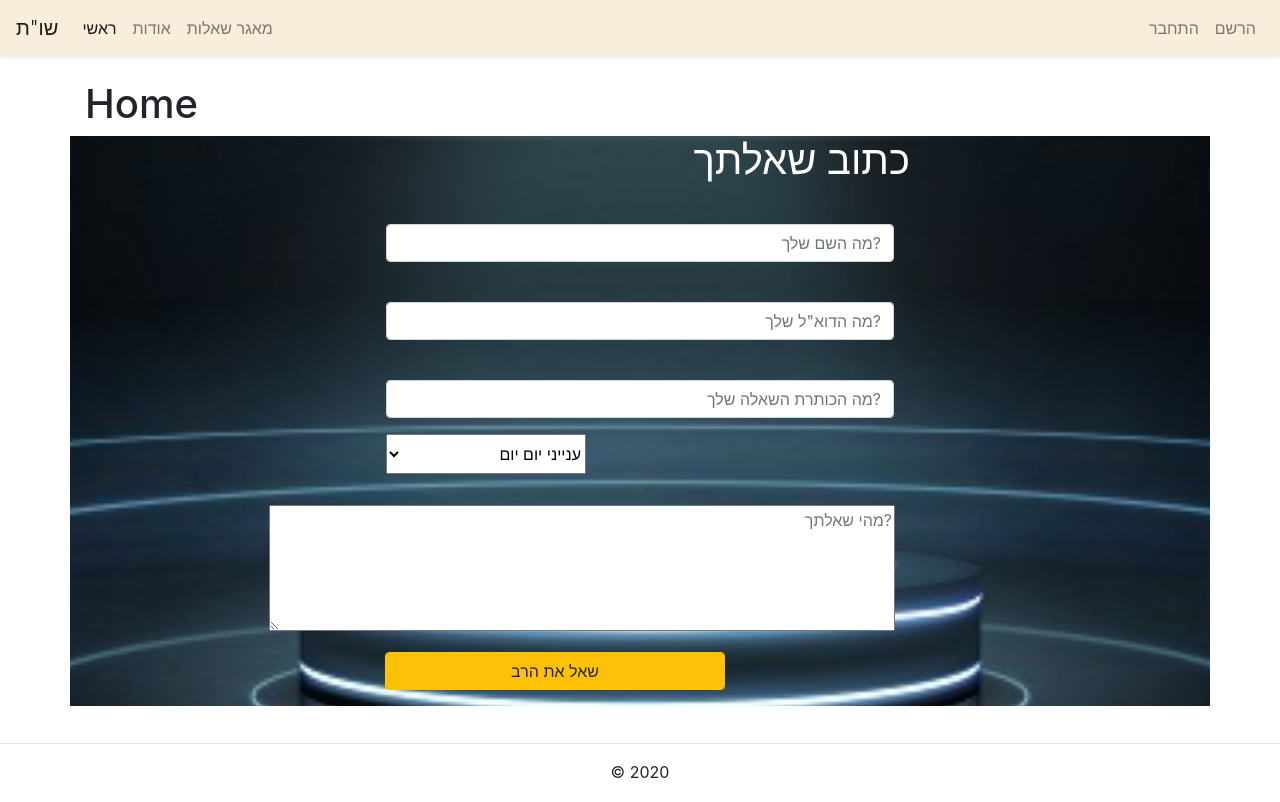
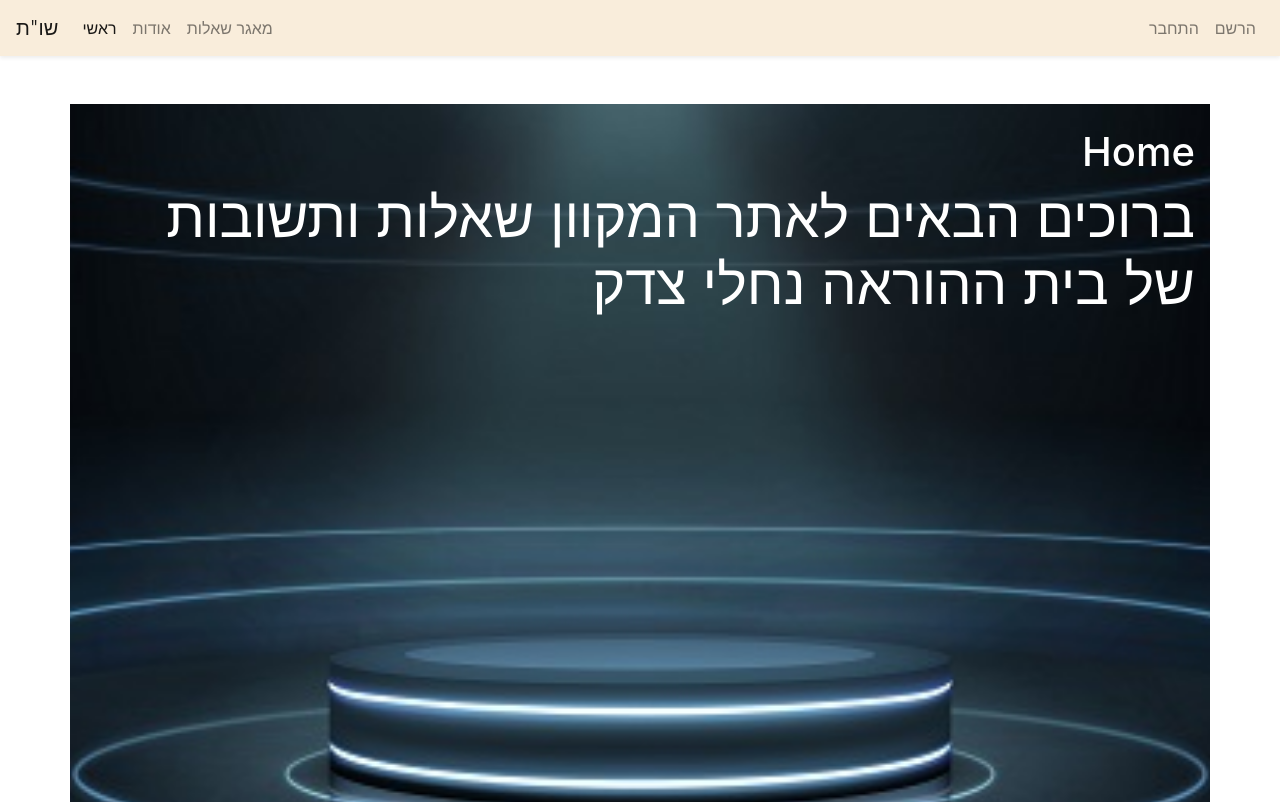
Before and after one commit to arielch242/rep1, a React (Create React App) app: page / in a window 1280 px wide. Shown: the top 802 px of the page. Built offline with nearby package versions, Linux system fonts and the light colour scheme.

Commit message:
axios interceptor

```diff
--- a/package.json
+++ b/package.json
@@ -16,6 +16,7 @@
     "react-dom": "^16.13.1",
     "react-router-dom": "^5.2.0",
     "react-scripts": "3.4.3",
+    "react-toastify": "^6.0.9",
     "toastify": "^2.0.1"
   },
   "scripts": {
--- a/src/App.jsx
+++ b/src/App.jsx
@@ -9,12 +9,14 @@ import About from "./components/about.jsx";
 import Home from "./components/home.jsx";
 import Signup from "./components/signup.jsx";
 import { Route , Switch } from 'react-router-dom';
-import { ToastContainer} from 'react-Toastify';
+import { ToastContainer} from 'react-toastify';
 import 'react-toastify/dist/ReactToastify.css';
+import AskForm from "./components/askForm";
 
 function App() {
   return (
     <div className="d-flex flex-column min-vh-100">
+      <ToastContainer/>
       <header>
         <NavBar />
       </header>
@@ -22,6 +24,7 @@ function App() {
         <Switch>
           <Route path="/about" component={About} />
           <Route path="/signup" component={Signup} />
+          <Route path="/askForm" component={AskForm} />
           <Route exact path="/" component={Home} />
         </Switch>
       </main>
--- a/src/components/about.jsx
+++ b/src/components/about.jsx
@@ -5,7 +5,7 @@ class About extends Component {
     state = {  }
     render() {
         return (
-            <div className="container">
+            <div className="container min-vh-100">
                 <PageHeader titleText="About us"/>
                 <p>Lorem ipsum dolor sit amet consectetur adipisicing elit. Autem at rem a vitae tempore quis hic non cupiditate exercitationem quae?</p>
             </div>
--- /dev/null
+++ b/src/components/askForm.jsx
@@ -0,0 +1,76 @@
+import React from "react";
+import Form from './common/form.jsx';
+import PageHeader from './common/pageHeader';
+
+class AskForm extends Form {
+  state = {
+    data: {
+      name: "",
+      email: "",
+      title: "",
+      topic: "",
+      article: "",
+    },
+    errors:{}
+  };
+
+  handleSubmit = (e) => {
+    e.preventDefault();
+    console.log(e);
+  };
+
+  render() {
+    return (
+      <React.Fragment>
+        <div className="container">
+          <PageHeader titleText="AskForm"/>
+        </div>
+      <section className="container h-100 bg-img">
+        <div className="row" style={{direction: "rtl"}}>
+          <div className="col-6 mx-auto">
+            <h1 className="text-white text-right">כתוב שאלתך</h1>
+
+            <form
+              className="form"
+              onSubmit={this.handleSubmit}
+            >
+              {this.renderInput('name','שם')}
+              {this.renderInput('email','דוא"ל')}
+              {this.renderInput('title','כותרת השאלה')}
+
+              <div className="form-group m-3">
+                <label className="control-label" htmlFor="name"></label>
+                <select dir="rtl" name="askTopic" id="askTopic">
+                  <option value="daily">ענייני יום יום</option>
+                  <option value="mammon">ממונות</option>
+                  <option value="kashrot">כשרות</option>
+                </select>
+              </div>
+
+              <textarea className="form-group"
+                name="askArticle"
+                id="askArticle"
+                cols="59"
+                rows="5"
+                placeholder="?מהי שאלתך"
+              ></textarea>
+              <div className="form-group col-md-12">
+                <label className="control-label" htmlFor="name"></label>
+                <input
+                  id="askSubmit"
+                  name="askSubmit"
+                  type="submit"
+                  value="שאל את הרב"
+                  className="form-control col-8 btn btn-warning text-center ml-auto"
+                />
+              </div>
+            </form>
+          </div>
+        </div>
+      </section>
+      </React.Fragment>
+    );
+  }
+}
+
+export default AskForm;
--- a/src/components/home.jsx
+++ b/src/components/home.jsx
@@ -1,73 +1,17 @@
-import React from "react";
-import Form from './common/form.jsx';
+import React, { Component }from "react";
 import PageHeader from './common/pageHeader';
 
-class Home extends Form {
+class Home extends Component {
   state = {
-    data: {
-      name: "",
-      email: "",
-      title: "",
-      topic: "",
-      article: "",
-    },
-    errors:{}
-  };
-
-  handleSubmit = (e) => {
-    e.preventDefault();
-    console.log(e);
   };
 
   render() {
     return (
       <React.Fragment>
-        <div className="container">
+        <div className="container bg-img min-vh-100 text-white text-right my-5">
           <PageHeader titleText="Home"/>
+          <h1 className="display-4">ברוכים הבאים לאתר המקוון שאלות ותשובות של בית ההוראה נחלי צדק</h1>
         </div>
-      <section className="container h-100 bg-img">
-        <div className="row" style={{direction: "rtl"}}>
-          <div className="col-6 mx-auto">
-            <h1 className="text-white text-right">כתוב שאלתך</h1>
-
-            <form
-              className="form"
-              onSubmit={this.handleSubmit}
-            >
-              {this.renderInput('name','שם')}
-              {this.renderInput('email','דוא"ל')}
-              {this.renderInput('title','כותרת השאלה')}
-
-              <div className="form-group m-3">
-                <label className="control-label" htmlFor="name"></label>
-                <select dir="rtl" name="askTopic" id="askTopic">
-                  <option value="daily">ענייני יום יום</option>
-                  <option value="mammon">ממונות</option>
-                  <option value="kashrot">כשרות</option>
-                </select>
-              </div>
-
-              <textarea className="form-group"
-                name="askArticle"
-                id="askArticle"
-                cols="59"
-                rows="5"
-                placeholder="?מהי שאלתך"
-              ></textarea>
-              <div className="form-group col-md-12">
-                <label className="control-label" htmlFor="name"></label>
-                <input
-                  id="askSubmit"
-                  name="askSubmit"
-                  type="submit"
-                  value="שאל את הרב"
-                  className="form-control col-8 btn btn-warning text-center ml-auto"
-                />
-              </div>
-            </form>
-          </div>
-        </div>
-      </section>
       </React.Fragment>
     );
   }
--- a/src/components/signup.jsx
+++ b/src/components/signup.jsx
@@ -1,5 +1,6 @@
 import React from 'react';
 import Joi from 'joi-browser';
+import {toast} from 'react-toastify';
 
 import {apiUrl} from '../config.json';
 import http from '../services/httpService'
@@ -27,8 +28,8 @@ class Signup extends Form {
           const {history,location} = this.props;
           const data = {...this.state.data,biz:false};
           try{
-          console.log(`${apiUrl}/users`);
           await http.post(`${apiUrl}/users`,data);
+          toast('נפתח חשבון חדש');
           history.replace("/");
           } catch (error){
               if( error.response && error.response.status === 400){
@@ -45,7 +46,7 @@ class Signup extends Form {
 
     render() {
         return (
-            <div className="container h-100 bg-img">
+            <div className="container min-vh-100 bg-img">
                 <PageHeader titletext="Sign Up"/>
                 <div className="row">
                     <div className="col-lg-6 mx-auto text-right">
--- a/src/services/httpService.js
+++ b/src/services/httpService.js
@@ -1,4 +1,16 @@
 import axios from 'axios';
+import { toast } from 'react-toastify';
+
+// add middleware to post request
+axios.interceptors.response.use(null,(error)=>{
+    const expectedError = error.response && error.response.status >= 403;
+    if (expectedError){
+        toast('An unexpected error occured.');
+    }
+    // because doSubmit is async function, we return Promise in the interceptor
+    return Promise.reject(error);
+}
+);
 
 export default {
     get:axios.get,
```
Also changed, not shown: src/changelog.md, src/components/--af2.jsx (renamed from src/components/--askForm.jsx), 2 other files (tests, documents, lock files or other folders).
